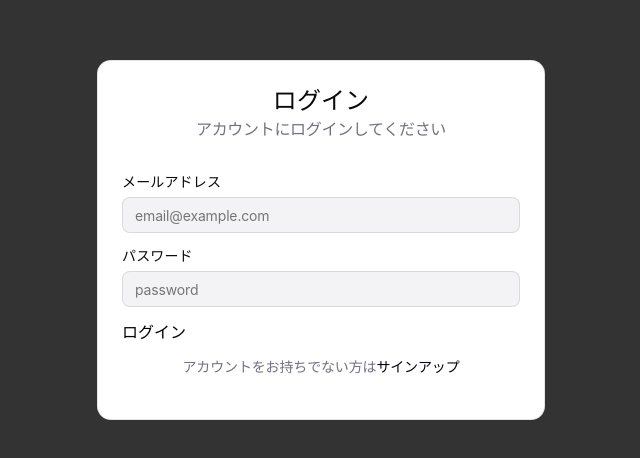
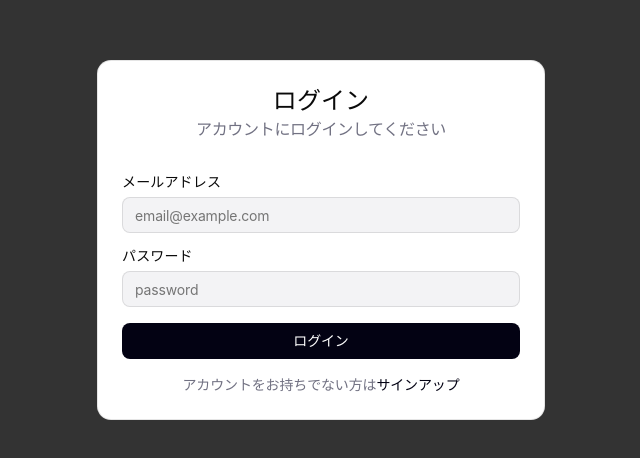
Before and after one commit to tsutsumi2230105/todo-app-with-auth, a React (Vite) app: page /login in a window 1280 px wide. Shown: the part 160-618 px from the top of the page, without its empty margins (319-959 px from the left). Built offline with nearby package versions, Linux system fonts and the light colour scheme.

Commit message:
chore:ボタンにスタイルが当たっていなかったのを修正

```diff
--- a/src/components/auth/SubmitButton/SubmitButton.scss
+++ b/src/components/auth/SubmitButton/SubmitButton.scss
@@ -1,4 +1,4 @@
-.button {
+.submit-button {
   width: 100%;
   height: 36px;
   padding: 8px 16px;
```
